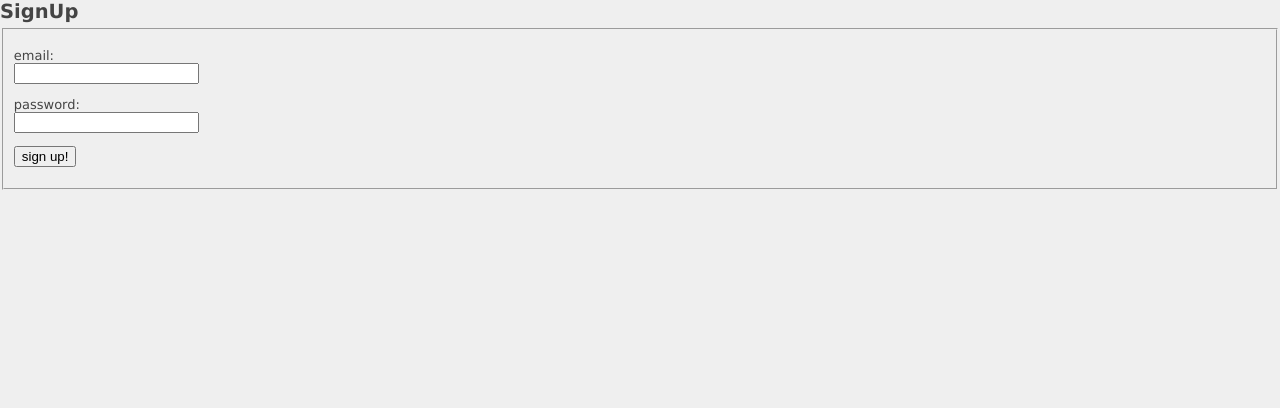
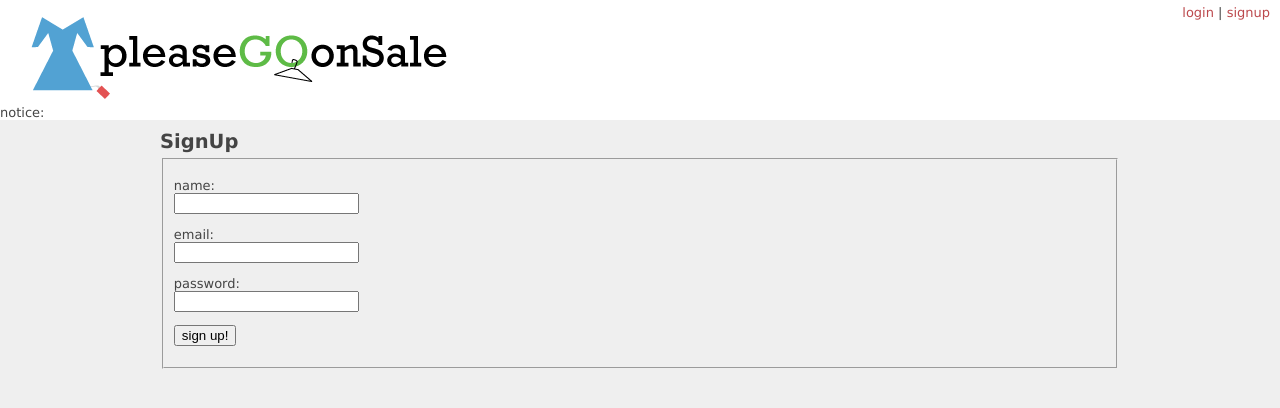
Before and after one commit to ubermajestix/pleaseGOonSale, a Sinatra app: page /signup in a window 1280 px wide. Shown: the top 408 px of the page. Run offline with Sinatra, Linux system fonts and the light colour scheme; style sheets or scripts are compiled from the project's sources; parts of the project's set-up code (start-up, migrations or seed data) failed here and were passed over; some libraries are stand-ins or nearby versions.

Commit message:
fully working auth, working bookmarklet adding items for user

```diff
--- a/db/migrate/20101101222011_create_item.rb
+++ b/db/migrate/20101101222011_create_item.rb
@@ -7,6 +7,7 @@ class CreateItem < ActiveRecord::Migration
       t.integer :price
       t.string :store_url
       t.string :image_url
+      t.integer :user_id
     end
   end
 
--- a/db/migrate/20101102180113_create_user.rb
+++ b/db/migrate/20101102180113_create_user.rb
@@ -1,11 +1,13 @@
 class CreateUser < ActiveRecord::Migration
   def self.up
     create_table :users do |t|
+      t.string :name
       t.string :email
       t.string :crypted_password
       t.string :confirmation_code
       t.boolean :has_confirmed, :default => false
     end
+    User.create(:name=>'tyler', :email=>"tyler.a.montgomery@gmail.com", :password=>'boom1!', :has_confirmed=>true)
   end
 
   def self.down
--- a/environment.rb
+++ b/environment.rb
@@ -10,6 +10,7 @@ require 'pony'
 require 'bcrypt'
 require 'extlib'
 require 'digest/sha1'
+require 'rack-flash'
 Dir['models/*'].each{|m| require m}
 Dir['lib/*.rb'].each{|l| require l}
 
--- a/lib/auth.rb
+++ b/lib/auth.rb
@@ -5,9 +5,6 @@ module Sinatra
     end
 
     def login_required
-      puts "="*45
-      puts logged_in?
-      puts "="*45
       env['warden'].authenticate!(:password) unless logged_in?
     end
 
--- a/models/item.rb
+++ b/models/item.rb
@@ -3,10 +3,13 @@ class Item < ActiveRecord::Base
   attr_accessor  :raw_price
   attr_accessor  :raw_colors
 
+  belongs_to :user
   has_many :colors, :foreign_key => :sku
 
   before_save :store_price_as_cents
   before_save :process_colors
+
+  validates_uniqueness_of :sku, :scope => :user_id, :message => "This item is already on your rack!"
 
   def formatted_price
     "$%.2f" % (self.price/100.0)
@@ -23,6 +26,6 @@ private
     self.raw_colors.each do |color|
       color.last['sku'] = self.sku
       self.colors << Color.create(color.last)
-    end
+    end if self.raw_colors
   end
 end
--- a/onsale.rb
+++ b/onsale.rb
@@ -4,25 +4,51 @@ class OnsaleApp < Sinatra::Base
 
   enable :static, :session, :reload
   set :database, 'sqlite://development.db'
+
   helpers Sinatra::Auth
-  before "/customer*" do
+  use Rack::Flash
+
+  before "/my_rack" do
     login_required
   end
-  get '/' do
-    redirect '/customer'
+
+  before '*' do
+    flash[:notice] = nil
+    # puts "="*45
+    # puts env.keys.sort
+    # puts "="*45
+    # puts "="*45
+    # puts params.inspect
+    # puts "="*45
   end
 
-  get '/customer' do
-    logged_in?
-    @bookmarklet = File.read("#{Dir.pwd}/public/js/bookmarklet.js")
-    # @items = Item.all(:price.not => nil)
-    @items = Item.all
+  get '/' do
     erb :index
   end
 
-  get "/customer/item/create" do
-    item = Item.create(params['item'])
-    params["jsonp"] + "(#{item.to_json})"
+  get '/my_rack' do
+    logged_in?
+    @bookmarklet = File.read("#{Dir.pwd}/public/js/bookmarklet.js")
+    @bookmarklet.gsub!("api_key = ''", "api_key = '#{current_user.confirmation_code}'")
+    @bookmarklet.gsub!("host = ''", "host = '#{env['HTTP_HOST']}'")
+    user = User.find(current_user.id)
+    @items = user.items.reverse
+    erb :my_rack
+  end
+
+  get "/item/create" do
+    # TODO items belong_to user
+    # user = User.find(params['user_id'])
+    u = User.first(:conditions=>{:confirmation_code => params["api_key"]})
+    begin
+      params['item']['user_id'] = u.id
+      item = Item.create!(params['item'])
+      params["jsonp"] + "(#{item.to_json})"
+    rescue StandardError => e
+      puts e.inspect
+      puts e.message.inspect
+      params["jsonp"] + "({error: '#{e.message.gsub('Validation failed: Sku ','')}'})"
+    end
   end
 
   get '/send_email' do
@@ -31,12 +57,16 @@ class OnsaleApp < Sinatra::Base
   #------------
   # User Login
   #------------
+  # FIXME is this needed?
   get '/unauthenticated/?' do
+    flash[:notice] = "Could not log you in."
     status 401
     user_view :login
   end
 
   post '/unauthenticated/?' do
+    flash[:notice] =  "Could not log you in."
+    flash[:notice] << " Have you confirmed your account?" if !User.confirmed?(params['email'])
     status 401
     user_view :login
   end
@@ -47,10 +77,8 @@ class OnsaleApp < Sinatra::Base
 
   post '/login/?' do
     if env['warden'].authenticate!(:password)
-      # TODO drop cookie for bookmarklet
-      redirect "/customer"
-    else
-      user_view :login
+      # TODO drop cookie for bookmarklet?
+      redirect "/my_rack"
     end
   end
 
@@ -69,7 +97,8 @@ class OnsaleApp < Sinatra::Base
     if @user.save
       # TODO send confirm email
       Mailer.mail(:to=>@user.email, :html_body=>user_view(:confirmation))
-      redirect "/customer"
+      flash[:notice] = "Check your email to confirm your account"
+      redirect "/login"
     else
       puts @user.errors.inspect
       user_view :new
@@ -77,9 +106,13 @@ class OnsaleApp < Sinatra::Base
   end
 
   get '/confirm/:confirmation_code' do
-    if User.confirm(params[:confirmation_code])
-      redirect "/customer"
+    u = User.confirm(params[:confirmation_code])
+    if u
+      params[:email] = u.email
+      flash[:notice] = 'One last step, just login.'
+      user_view :login
     else
+      flash[:notice] = 'Could not confirm your account.'
       user_view :whoops
     end
   end
--- a/public/js/bookmarklet.js
+++ b/public/js/bookmarklet.js
@@ -1,4 +1,6 @@
 javascript:(function(){var%20s=document.createElement('div');
+api_key = '';
+host = '';
 
 s.style.display = 'none';
 
--- a/views/email.erb
+++ /dev/null
@@ -1,6 +0,0 @@
-<h1>Hello!</h1>
-<p>We here at pleaseGOonSale.com love to shop online.</p>
-<p>We wanted a way to know when our favorite stuff at our favorite stores goes on sale, and that's where pleaseGOonSale.com comes in!</p>
-<p>Simply browse your favorite stores online (like you normally do) and when you've found something you like, just hit the pleaseGOonSale! bookmark and we'll send you and email if, or slash when, that item goes on sale.</p>
-<p>Thanks,<br/>
-Tyler and Carolyn</p>
--- a/views/layout.erb
+++ b/views/layout.erb
@@ -19,8 +19,18 @@
 	</head>
 	<body>
 	  <div class="header">
-	    <div class="log">
+	    <div class="userinfo">
+	      <%if logged_in? %>
+  	      <a href="/user/edit"><%= current_user.email  %></a> |
+  	      <a href="/logout">logout</a>
+	      <% else %>
+	        <a href="/login">login</a> |
+	        <a href="/signup">signup</a>
+	      <% end %>
 	    </div>
+	    <div class="logo">
+	    </div>
+	    notice: <%= flash[:notice] %> <br/>
 	  </div>
 	  <div class="wrapper">
       <%= yield %>
--- a/views/uber.less
+++ b/views/uber.less
@@ -30,12 +30,21 @@ top:0;
   left:0;
   right:0;
   background:#fff;
+  .logo {
+    height: 105px ;
+    width: 481px ;
+    background: transparent url('../images/please_go_on_sale.png') no-repeat;
+  }
+  .userinfo{
+    float:right;
+    padding:5px 10px 0 0;
+  }
 }
 
 .wrapper {
-/*  width: 960px;*/
-/*  padding: 10px;*/
-  margin: 0px;
+  width: 960px;
+  padding: 10px;
+  margin: 0px auto;
 }
 
 
@@ -46,11 +55,7 @@ background:#fff;
 /*  margin: 20px auto 30px auto;*/
 }
 
-.logo {
-  height: 105px ;
-  width: 481px ;
-  background: transparent url('../images/please_go_on_sale.png') no-repeat;
-}
+
 
 iframe{
   border: none;
--- a/views/user_manager/new.erb
+++ b/views/user_manager/new.erb
@@ -11,6 +11,10 @@
     <form method="post" action="/signup" id="dummy">
       <fieldset>
         <p>
+          <label for="name">name:</label><br/>
+          <input type="text" name="user[name]" value="<%= @user.name %>">
+        </p>
+        <p>
           <label for="user">email:</label><br/>
           <input type="text" name="user[email]" value="<%= @user.email %>">
         </p>
```
Also changed, not shown: lib/strategies.rb (+5 -5 lines), models/user.rb (+12 -3 lines), public/js/pleasegoonsale.js (+17 -16 lines), views/index.erb (+4 -17 lines), views/my_rack.erb (added, +17 -0 lines), 1 other file. Lines whose indentation alone changed are shown as unchanged.
